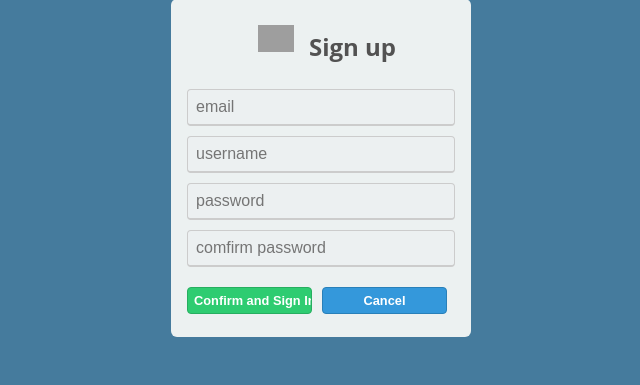
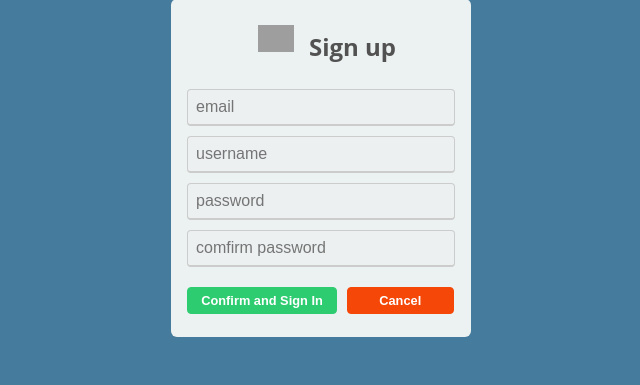
Before and after one commit to nicohlr/twitmining, a Django app: page /signup/ in a window 1280 px wide. Shown: the part 201-586 px from the top of the page, without its empty margins (319-959 px from the left). Run offline with Django 3.2, Linux system fonts and the light colour scheme; some libraries are stand-ins or nearby versions; grey boxes are pictures that could not be loaded.

Commit message:
design changes

```diff
--- a/static/login.css
+++ b/static/login.css
@@ -70,7 +70,7 @@ body{
 
   .btn{
     background:#2ecc71;
-    width:125px;
+    width:42.9%;
     padding-top:5px;
     padding-bottom:5px;
     color:white;
@@ -92,7 +92,8 @@ body{
   .btn2 {
     float:left;
     background:#FFB30F;
-    width:125px;  padding-top:5px;
+    width:42.9%;
+    padding-top:5px;
     padding-bottom:5px;
     color:white;
     border-radius:4px;
--- a/static/query.css
+++ b/static/query.css
@@ -61,5 +61,5 @@
     color: #fff;
 }
 #nav ul li a.logout:hover span::before {
-    color: #FF9F1C;
+    color: #F44708;
 }
--- a/static/signup.css
+++ b/static/signup.css
@@ -92,13 +92,12 @@ body{
 
   .btn{
     background:#2ecc71;
-    width:125px;
+    width:50%;
     padding-top:5px;
     padding-bottom:5px;
     color:white;
     border-radius:4px;
-    border: #27ae60 1px solid;
-
+    border: #2ecc71 1px solid;
     margin-top:20px;
     margin-bottom:20px;
     float:left;
@@ -113,12 +112,13 @@ body{
 
   .btn2 {
     float:left;
-    background:#3498db;
-    width:125px;  padding-top:5px;
+    background: #F44708;
+    width:35.5%;
+    padding-top:5px;
     padding-bottom:5px;
     color:white;
     border-radius:4px;
-    border: #2980b9 1px solid;
+    border: #F44708 1px solid;
 
     margin-top:20px;
     margin-bottom:20px;
@@ -128,5 +128,5 @@ body{
   }
 
   .btn2:hover {
-  background:#3594D2;
+  background: rgb(244, 16, 8);
   }
--- a/templates/base.html
+++ b/templates/base.html
@@ -27,7 +27,7 @@
 					<div class="title_container">
 						<h1 id="title" style="padding-right: 20%">Twitmining</h1>
 					</div>
-					<p class="slogan"><I>A world of data within your reach !</I></p>
+					<p class="slogan"><I class="slogantext">Connected as: {{ user.username }}</I></p>
 				</div>
 
 				<nav id="nav">
--- a/twitmining/forms.py
+++ b/twitmining/forms.py
@@ -21,11 +21,11 @@ class QueryForm(forms.Form):
 
 
 class ConnectionForm(forms.Form):
-    username = forms.CharField(label="Username", max_length=30)
+    username = forms.CharField(label="Username", max_length=15)
     password = forms.CharField(label="Password", widget=forms.PasswordInput)
 
 class InscriptionForm(forms.Form):
-    username = forms.CharField(label="Username", max_length=30)
+    username = forms.CharField(label="Username", max_length=15)
     email = forms.EmailField()
     password = forms.CharField(label="Password", widget=forms.PasswordInput)
     confirmed_password = forms.CharField(label="Confirmed Password", widget=forms.PasswordInput)
--- a/twitmining/templates/twitmining/home.html
+++ b/twitmining/templates/twitmining/home.html
@@ -11,8 +11,10 @@
     <li><a href="#contact" id="contact-link" class="skel-layers-ignoreHref"><span class="icon fa-envelope">Contact</span></a></li>
     <li><a href="/logout/" id="logout-link" class="logout">
         <span class="icon fa-power-off">Log out</span></a></li>
-    <li><a href="http://127.0.0.1:8000/admin/" id="admin-link" class="administration">
-        <span class="icon fa-wrench">Administration</span></a></li>
+    {% if debug %}
+        <li><a href="http://127.0.0.1:8000/admin/" id="admin-link" class="administration">
+            <span class="icon fa-wrench">Administration</span></a></li>
+    {% endif %}
 {% endblock %}
 
 {% block content %}
--- a/twitmining/templates/twitmining/login.html
+++ b/twitmining/templates/twitmining/login.html
@@ -41,7 +41,7 @@
         <script type="text/javascript">
             var error = "{{ error }}";
             if (error == "True") {
-                $("#boxlog").effect("shake", {times: 2, distance: 10});
+                $("#boxlog").effect("shake", {times: 2, distance: 5});
             }
          </script>
             <!-- <p>Forgot your password? <u style="color:#f1c40f;">Click Here!</u></p> -->
--- a/twitmining/views.py
+++ b/twitmining/views.py
@@ -38,7 +38,6 @@ def log_in(request):
             return redirect('home')
         else:
             form = ConnectionForm()
-            error = False
 
     return render(request, './twitmining/login.html', {'form': form, 'error': error})
 
@@ -105,7 +104,7 @@ def home(request):
     else:
         form = QueryForm()
 
-    return render(request, './twitmining/home.html', {'form': form})
+    return render(request, './twitmining/home.html', {'form': form, 'debug': DEBUG})
 
 @login_required(login_url='/')
 def query(request):
```
Also changed, not shown: static/home.css (+17 -1 lines).
